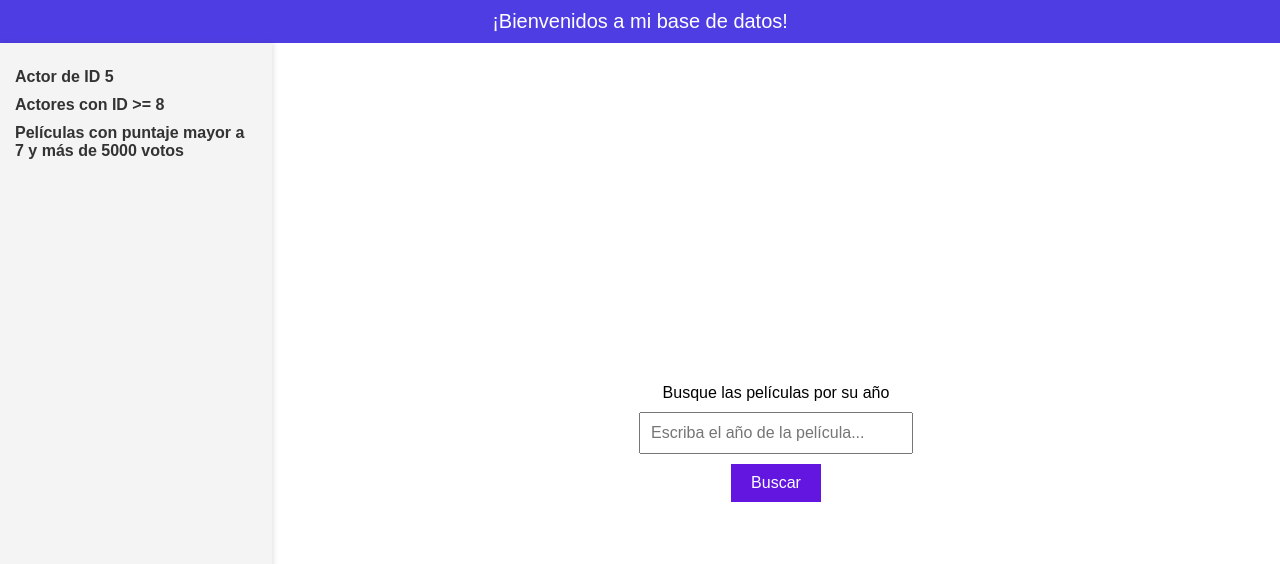
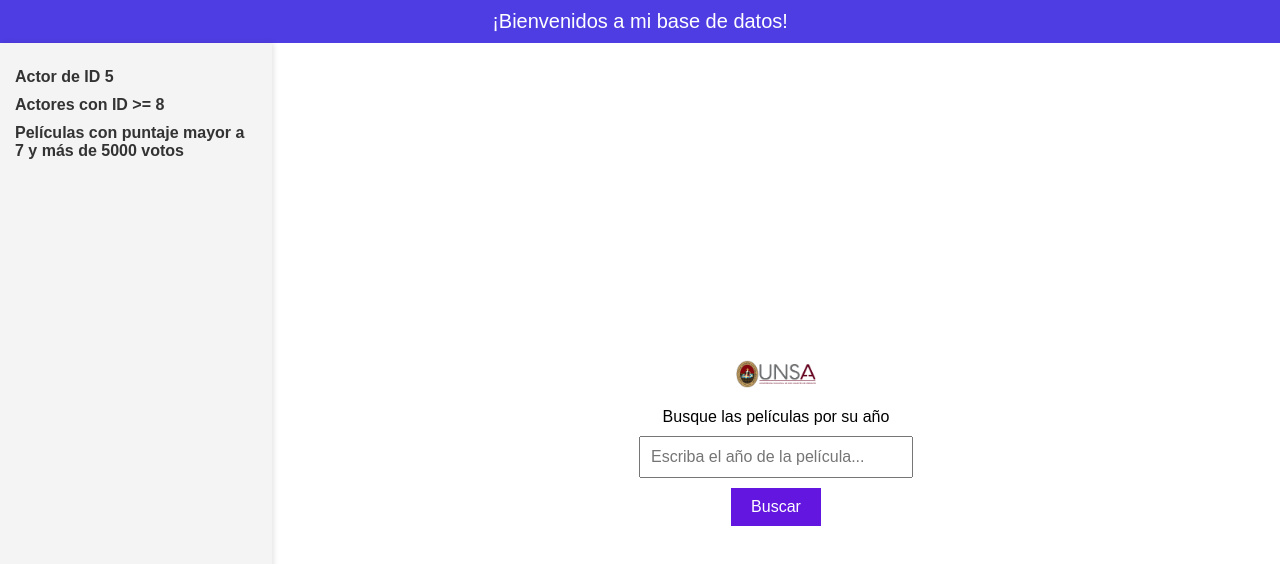
Before and after one commit to Paola0601/Laboratorio-, a plain HTML site: page index.html in a window 1280 px wide. Drawn offline with Linux system fonts and the light colour scheme.

Commit message:
modificaciondel logo unsa

```diff
--- a/estilos.css
+++ b/estilos.css
@@ -89,3 +89,8 @@ footer {
     bottom: 0;
     width: 100%;
 }
+.logo-unsa {
+    width: 80px;
+    height: auto;
+    margin-bottom: 20px;
+}
--- a/index.html
+++ b/index.html
@@ -20,7 +20,9 @@
             </nav>
         </div>
         <div class="main-content">
-            <link rel="icon" type="image/png" href="imagenes/unsa-logo.png">
+            <img src="imagenes/unsa-logo.png" alt="Logo UNSA" class="logo-unsa">
+
+
             <form class="formulario" method="get" action="cgi-bin/ejercicio5.pl">
                 <label for="year">Busque las películas por su año</label>
                 <input id="year" name="year" placeholder="Escriba el año de la película...">
```
